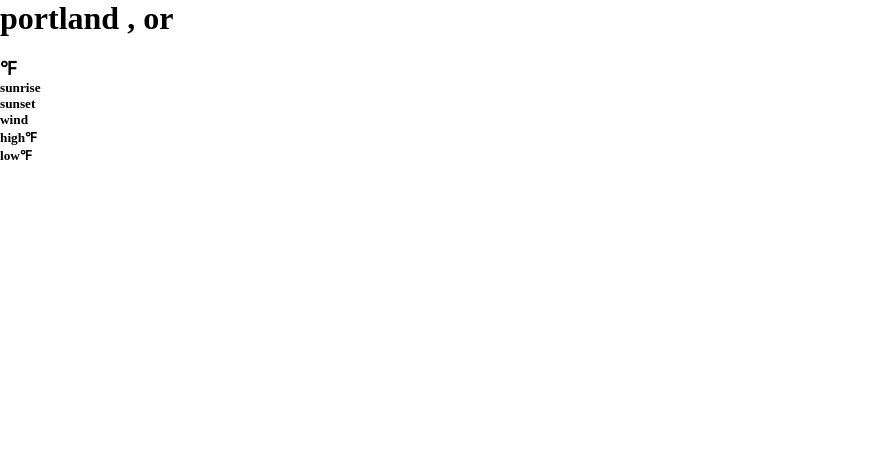
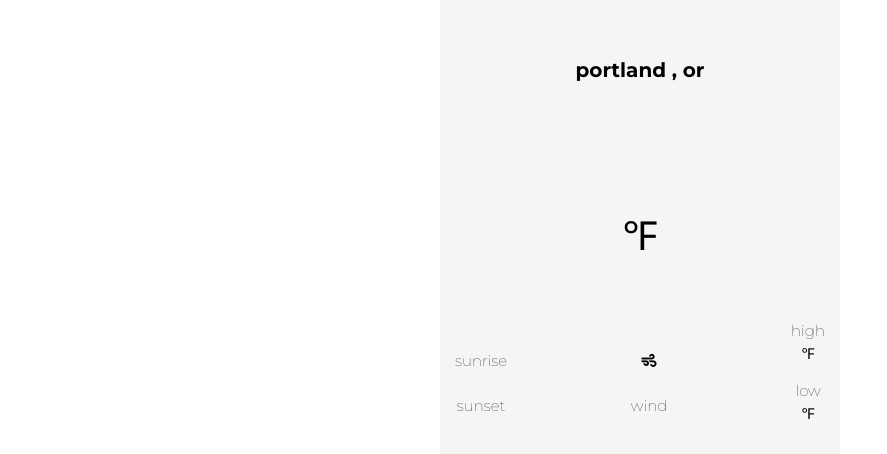
Before and after one commit to brianwbeal/weather-app, a plain HTML site: page index.html in a window 1280 px wide. Shown: the whole page, without its empty margins (0-887 px from the left). Drawn offline with nearby package versions, Linux system fonts and the light colour scheme; no server answers.

Commit message:
add styles

```diff
--- a/index.html
+++ b/index.html
@@ -7,6 +7,7 @@
     <meta name="keywords" content="">
     <meta name="viewport" content="width=device-width, initial-scale=1.0">
     <link href="https://fonts.googleapis.com/css?family=Montserrat:100,400,700" rel="stylesheet"><!-- google font call -->
+    <link rel="stylesheet" href="https://use.fontawesome.com/releases/v5.5.0/css/all.css" integrity="sha384-B4dIYHKNBt8Bc12p+WXckhzcICo0wtJAoU8YZTY5qE0Id1GSseTk6S+L3BlXeVIU" crossorigin="anonymous"><!-- fontawesome -->
     <link rel="stylesheet" href="styles.css" type="text/css">
     <script src="https://ajax.googleapis.com/ajax/libs/jquery/3.3.1/jquery.min.js"></script><!-- jquery -->
     <script src="scripts.js"></script>
@@ -15,7 +16,7 @@
     <div class="main">
       <div><!-- container -->
 
-        <div class="heading"><!-- flex-column -->
+        <div class="heading">
           <div class="city">
             <h1 id="currentCity">portland , or</h1>
           </div>
@@ -26,7 +27,6 @@
 
         <div class="icon">
           <div class="icon-frame">
-            <!-- png -->
             <img id="weather-image" src="">
           </div>
         </div>
@@ -46,7 +46,7 @@
             <h5>sunset<span id="sunsetTime"></span></h5><!-- span {display:block;} -->
           </div>
           <div class="wind"><!-- flex column -->
-            <i></i>
+            <i class="fas fa-wind"></i>
             <h5>wind<span id="currentWind"></span></h5><!-- span {display:block;} -->
           </div>
           <div class="highs-lows"><!-- flex column -->
--- a/scripts.js
+++ b/scripts.js
@@ -30,7 +30,8 @@ $(document).ready(() => {
       $("#currentTime").text(`${currentHour}:${currentMinute} ${ampmCurrent}`);
 
       // icon
-      let currentWeatherCode = result.weather[0].id;
+      // let currentWeatherCode = result.weather[0].id;
+      let currentWeatherCode = 321;
       let currentConditions = "";
       if (currentWeatherCode >= 300 && currentWeatherCode <= 321) {
         currentConditions = "drizzle";
--- a/styles.less
+++ b/styles.less
@@ -8,5 +8,168 @@
   box-sizing: border-box;
 }
 
+// container mixin
+.container {
+  display: block;
+  width: 100%;
+  margin: 0 auto;
+  padding: 0 15px;
+  max-width: 400px;
+  background-color: whitesmoke;
+  min-height: 100vh;
+}
+
+// font defaults
+h1,
+h2,
+h3,
+h4,
+h5,
+h6,
+p,
+a,
+li,
+span,
+div {
+  font-family: 'Montserrat', Helvetica, Arial, sans-serif;
+  letter-spacing: 0;
+  line-height: 1;
+  text-transform: lowercase;
+  color: black;
+}
+
+h1,
+h2,
+h3,
+h4,
+h5,
+h6 {
+  font-weight: 700;
+}
+
+p,
+a,
+li,
+span,
+div {
+  font-weight: 100;
+}
+
+
+
+
+// app styles
+.main {
+  text-align: center;
+
+  >div {
+    .container;
+    padding-top: 60px;
+  }
+}
+
+.heading {
+  margin-bottom: 60px;
+
+  .city {
+    >h1 {
+      font-size: 20px;
+      margin-bottom: 10px;
+    }
+  }
+
+  .time {
+    >h2 {
+      font-size: 15px;
+      font-weight: 400;
+    }
+  }
+}
+
+.icon {
+  margin-bottom: 60px;
+
+  .icon-frame {
+    >img {
+      width: 200px;
+    }
+  }
+}
+
+.current {
+  margin-bottom: 60px;
+
+  .temperature {
+    margin-bottom: 10px;
+
+    >h3 {
+      font-size: 40px;
+      font-weight: 400;
+
+      >span {
+        font-weight: 100;
+      }
+    }
+  }
+  .conditions {
+    >h4 {
+      font-size: 15px;
+      font-weight: 400;
+    }
+  }
+}
+
+.bottom-row {
+  display: flex;
+  align-items: flex-end;
+  justify-content: space-between;
+
+  >div {
+    >i {
+      font-size: 15px;
+      line-height: 30px;
+      margin-bottom: 15px;
+    }
+
+    >h5 {
+      font-size: 15px;
+      line-height: 30px;
+      font-weight: 100;
+
+      &:first-child {
+        margin-bottom: 15px;
+      }
+
+      >span {
+        font-weight: 400;
+        display: block;
+
+      }
+    }
+  }
+}
+
+
+
+
+
+
+
+
+
+
+
+
+
+
+
+
+
+
+
+
+
+
+
 
 //
```
Also changed, not shown: styles.css.
